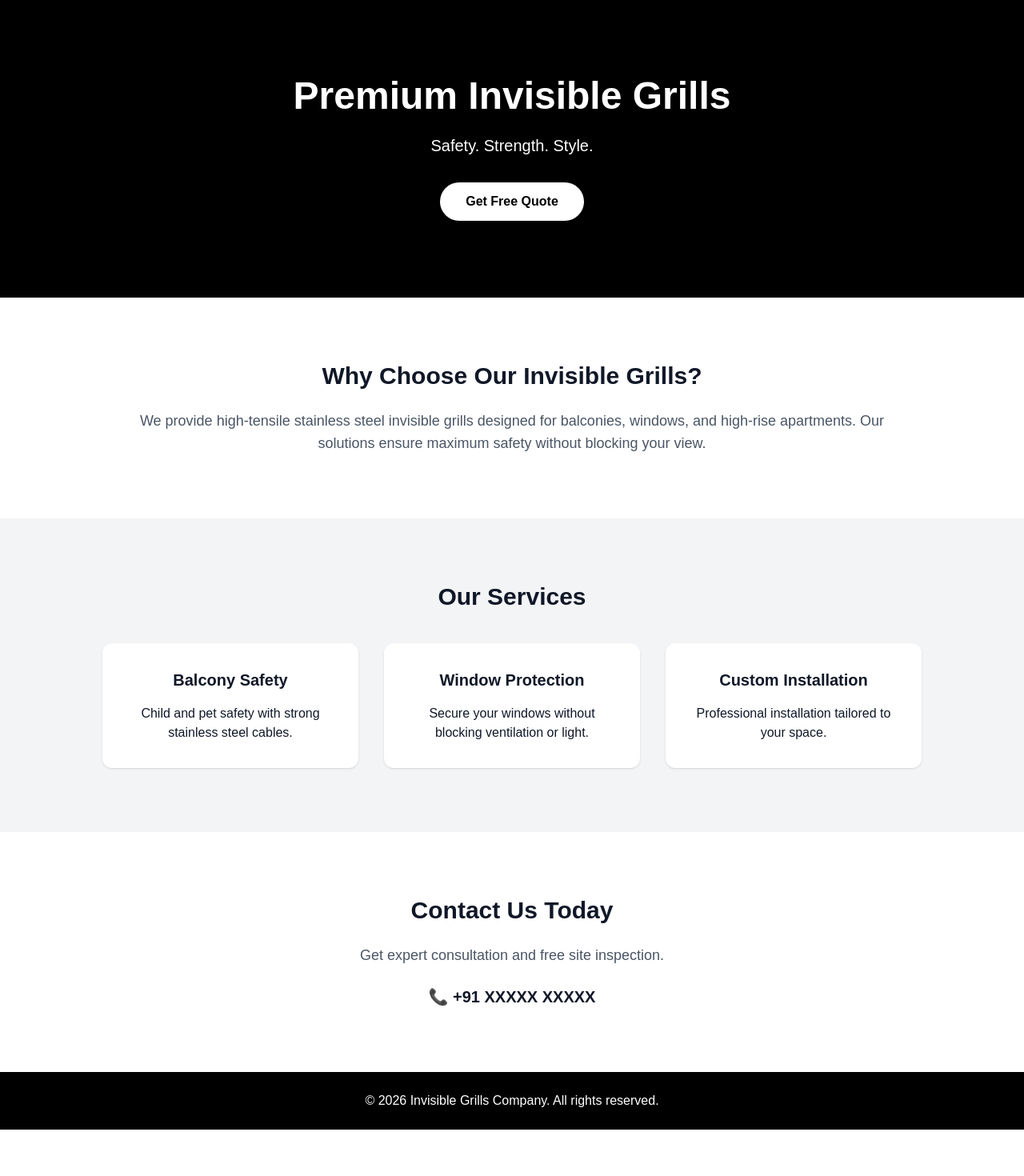
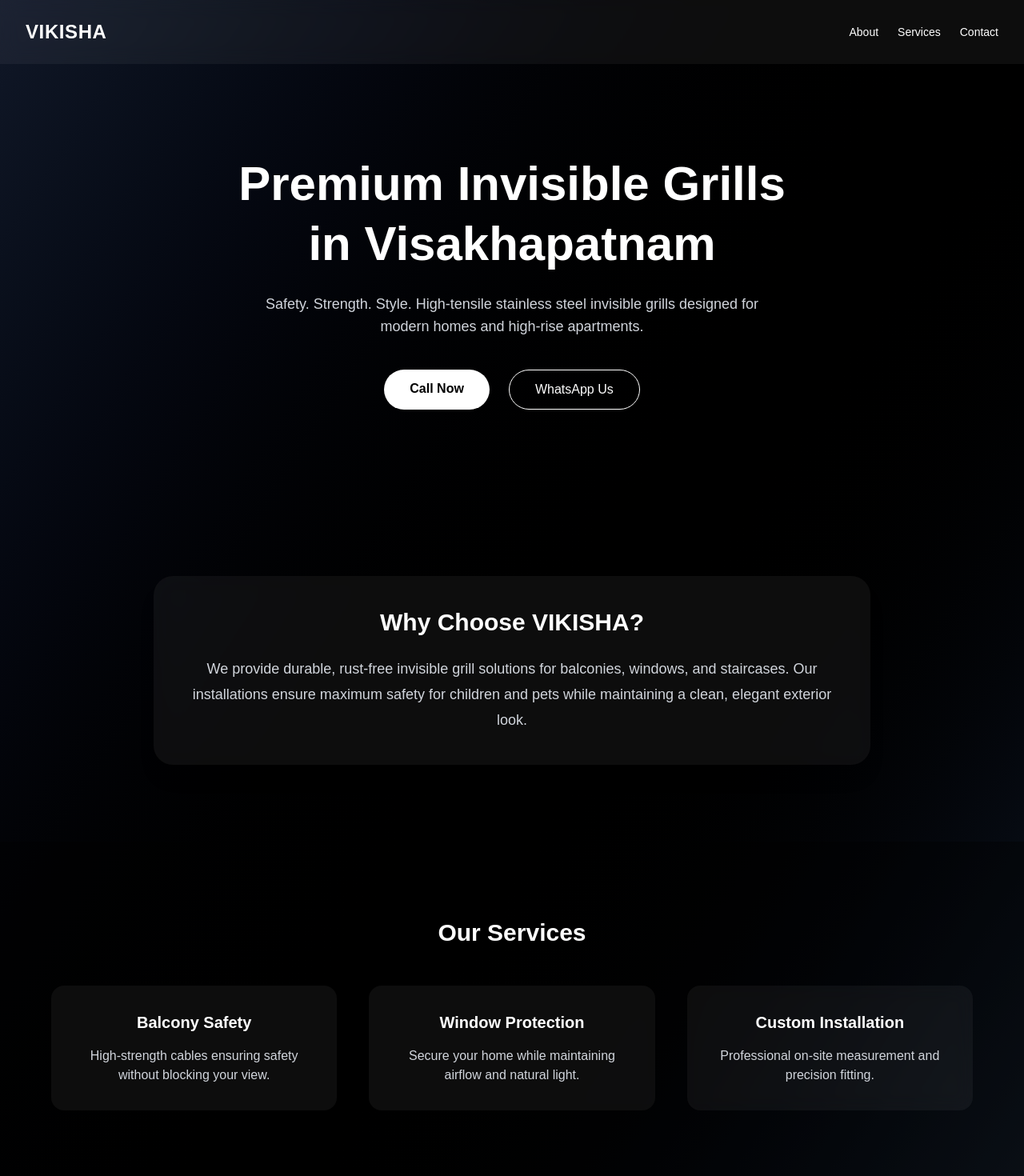
Before and after one commit to vocalsbyss/grille-website, a Next.js app: page / in a window 1280 px wide. Shown: the top 1470 px of the page at 80% size. Before the commit the page ends 1412 px from the top, so only its background shows below. Built offline with nearby package versions, Linux system fonts and the light colour scheme.

Commit message:
Revamp Home page layout and content

```diff
--- a/app/page.tsx
+++ b/app/page.tsx
@@ -1,71 +1,113 @@
 export default function Home() {
   return (
-    <div className="min-h-screen bg-white text-gray-900">
+    <div className="min-h-screen bg-gradient-to-br from-gray-900 via-black to-gray-800 text-white">
+
+      {/* Navbar */}
+      <nav className="flex justify-between items-center px-8 py-6 backdrop-blur-md bg-white/5 sticky top-0 z-50">
+        <h1 className="text-2xl font-bold tracking-wide">VIKISHA</h1>
+        <div className="flex gap-6 text-sm">
+          <a href="#about" className="hover:text-gray-300">About</a>
+          <a href="#services" className="hover:text-gray-300">Services</a>
+          <a href="#contact" className="hover:text-gray-300">Contact</a>
+        </div>
+      </nav>
 
       {/* Hero Section */}
-      <section className="bg-black text-white py-24 px-6 text-center">
-        <h1 className="text-5xl font-bold mb-6">
-          Premium Invisible Grills
-        </h1>
-        <p className="text-xl mb-8">
-          Safety. Strength. Style.
+      <section className="text-center py-28 px-6">
+        <h2 className="text-5xl md:text-6xl font-bold mb-6 leading-tight">
+          Premium Invisible Grills <br /> in Visakhapatnam
+        </h2>
+        <p className="text-lg text-gray-300 mb-10 max-w-2xl mx-auto">
+          Safety. Strength. Style. High-tensile stainless steel invisible grills
+          designed for modern homes and high-rise apartments.
         </p>
-        <button className="bg-white text-black px-8 py-3 rounded-full font-semibold hover:bg-gray-200 transition">
-          Get Free Quote
-        </button>
+
+        <div className="flex justify-center gap-6 flex-wrap">
+          <a
+            href="tel:7386194588"
+            className="px-8 py-3 rounded-full bg-white text-black font-semibold hover:bg-gray-200 transition"
+          >
+            Call Now
+          </a>
+
+          <a
+            href="https://wa.me/917386194588"
+            target="_blank"
+            className="px-8 py-3 rounded-full border border-white hover:bg-white hover:text-black transition"
+          >
+            WhatsApp Us
+          </a>
+        </div>
       </section>
 
       {/* About Section */}
-      <section className="py-20 px-6 max-w-5xl mx-auto text-center">
-        <h2 className="text-3xl font-bold mb-6">
-          Why Choose Our Invisible Grills?
-        </h2>
-        <p className="text-lg text-gray-600">
-          We provide high-tensile stainless steel invisible grills designed
-          for balconies, windows, and high-rise apartments. Our solutions
-          ensure maximum safety without blocking your view.
-        </p>
+      <section id="about" className="py-24 px-6">
+        <div className="max-w-4xl mx-auto text-center backdrop-blur-lg bg-white/5 p-10 rounded-3xl shadow-xl">
+          <h3 className="text-3xl font-bold mb-6">Why Choose VIKISHA?</h3>
+          <p className="text-gray-300 text-lg leading-8">
+            We provide durable, rust-free invisible grill solutions for balconies,
+            windows, and staircases. Our installations ensure maximum safety for
+            children and pets while maintaining a clean, elegant exterior look.
+          </p>
+        </div>
       </section>
 
-      {/* Services Section */}
-      <section className="bg-gray-100 py-20 px-6">
-        <div className="max-w-5xl mx-auto text-center">
-          <h2 className="text-3xl font-bold mb-10">
-            Our Services
-          </h2>
-          <div className="grid md:grid-cols-3 gap-8">
-            <div className="bg-white p-8 rounded-xl shadow">
-              <h3 className="text-xl font-semibold mb-4">Balcony Safety</h3>
-              <p>Child and pet safety with strong stainless steel cables.</p>
+      {/* Services */}
+      <section id="services" className="py-24 px-6 bg-black/40">
+        <div className="max-w-6xl mx-auto text-center">
+          <h3 className="text-3xl font-bold mb-12">Our Services</h3>
+
+          <div className="grid md:grid-cols-3 gap-10">
+            <div className="backdrop-blur-md bg-white/5 p-8 rounded-2xl hover:scale-105 transition">
+              <h4 className="text-xl font-semibold mb-4">Balcony Safety</h4>
+              <p className="text-gray-300">
+                High-strength cables ensuring safety without blocking your view.
+              </p>
             </div>
-            <div className="bg-white p-8 rounded-xl shadow">
-              <h3 className="text-xl font-semibold mb-4">Window Protection</h3>
-              <p>Secure your windows without blocking ventilation or light.</p>
+
+            <div className="backdrop-blur-md bg-white/5 p-8 rounded-2xl hover:scale-105 transition">
+              <h4 className="text-xl font-semibold mb-4">Window Protection</h4>
+              <p className="text-gray-300">
+                Secure your home while maintaining airflow and natural light.
+              </p>
             </div>
-            <div className="bg-white p-8 rounded-xl shadow">
-              <h3 className="text-xl font-semibold mb-4">Custom Installation</h3>
-              <p>Professional installation tailored to your space.</p>
+
+            <div className="backdrop-blur-md bg-white/5 p-8 rounded-2xl hover:scale-105 transition">
+              <h4 className="text-xl font-semibold mb-4">Custom Installation</h4>
+              <p className="text-gray-300">
+                Professional on-site measurement and precision fitting.
+              </p>
             </div>
           </div>
         </div>
       </section>
 
       {/* Contact Section */}
-      <section className="py-20 px-6 text-center">
-        <h2 className="text-3xl font-bold mb-6">
-          Contact Us Today
-        </h2>
-        <p className="text-lg text-gray-600 mb-6">
-          Get expert consultation and free site inspection.
+      <section id="contact" className="py-24 px-6 text-center">
+        <h3 className="text-3xl font-bold mb-6">Get Free Site Inspection</h3>
+        <p className="text-gray-300 mb-6">
+          Serving all areas in Visakhapatnam.
         </p>
-        <p className="text-xl font-semibold">
-          📞 +91 XXXXX XXXXX
-        </p>
+
+        <div className="text-xl font-semibold space-y-2">
+          <p>📞 7386194588</p>
+          <p>📞 8688367177</p>
+        </div>
+
+        <div className="mt-8">
+          <a
+            href="https://wa.me/918688367177"
+            target="_blank"
+            className="px-10 py-4 rounded-full bg-green-500 text-white font-semibold hover:bg-green-600 transition"
+          >
+            Chat on WhatsApp
+          </a>
+        </div>
       </section>
 
       {/* Footer */}
-      <footer className="bg-black text-white py-6 text-center">
-        © 2026 Invisible Grills Company. All rights reserved.
+      <footer className="py-6 text-center bg-black/60 text-gray-400 text-sm">
+        © 2026 VIKISHA Invisible Grills – Visakhapatnam. All rights reserved.
       </footer>
 
     </div>
```
